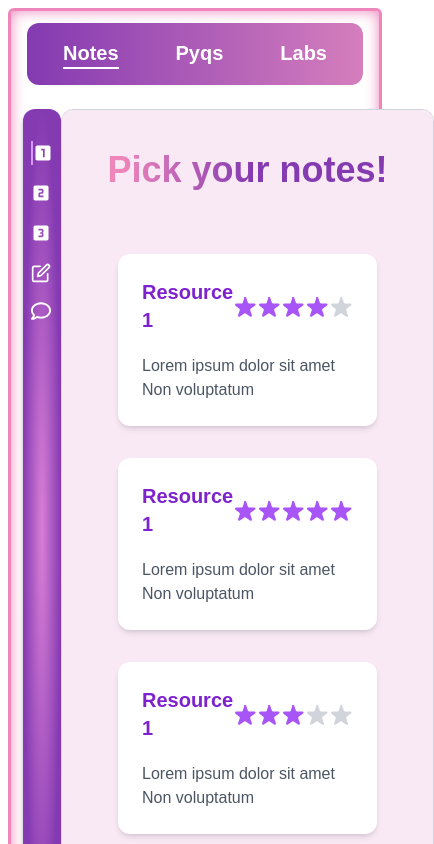
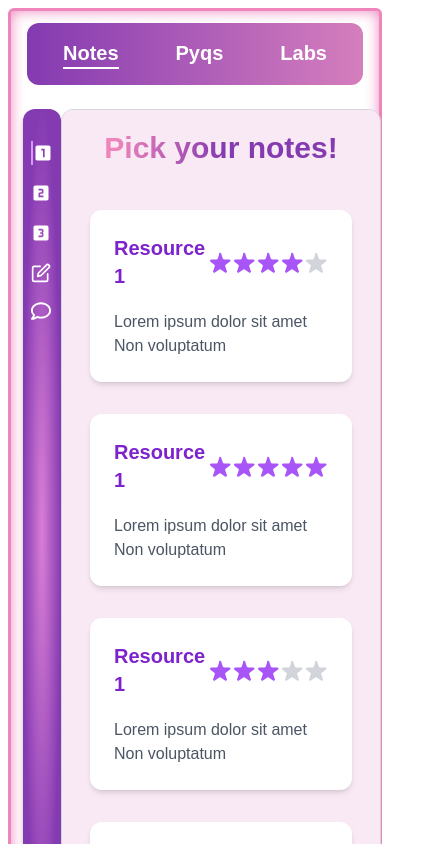
Before and after one commit to Soumyadipmaity1/k-prep, a Next.js app: page /cse-notes/1st-year/schemeA/subject1 in a window 390 px wide. Shown: the top 844 px of the page, 434 px wide, since content can reach past the window. Built offline with nearby package versions, Linux system fonts and the light colour scheme; a web font is replaced by a local one.

Commit message:
refactor: Update CSE notes page layout and styling

```diff
--- a/src/app/cse-notes/1st-year/schemeA/subject1/page.tsx
+++ b/src/app/cse-notes/1st-year/schemeA/subject1/page.tsx
@@ -2,10 +2,10 @@ import Subject1Notes from "@/components/Resource1stYear/ResourceSchemeA/Subject1
 
 const Subject1 = () => {
     return (
-        <div className="w-full h-full bg-[#f8e9f4] overflow-y-auto border rounded-xl border-gray-300">
-          <div className="max-h-screen font-bold p-10">
-<h1 className="text-center  text-4xl"><span className="modal-text ">Pick your notes!</span></h1>
-<div className="mt-10">
+        <div className="sm:w-full w-80 h-full bg-[#f8e9f4] overflow-y-auto recommended-scrollbar border rounded-xl border-gray-300">
+          <div className="max-h-screen font-bold p-3 py-5 sm:p-10">
+<h1 className="text-center text-3xl sm:text-4xl"><span className="modal-text ">Pick your notes!</span></h1>
+<div className="mt-5 sm:mt-10">
 
 <Subject1Notes/>
 </div>
```
